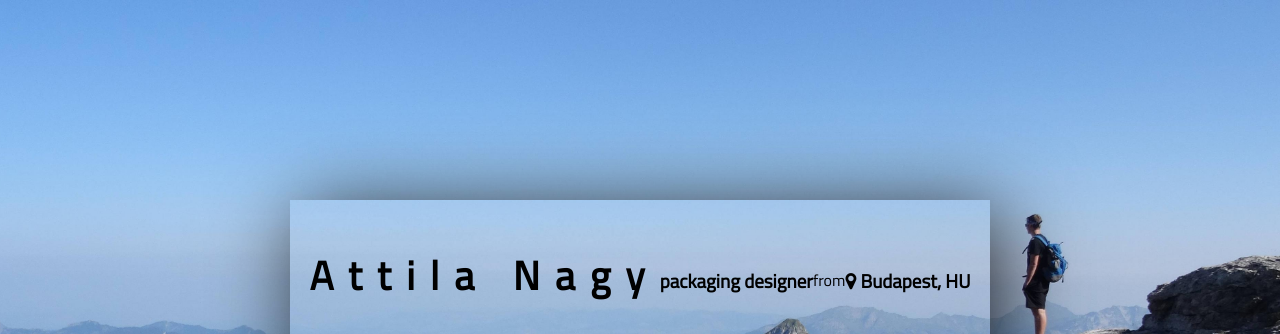
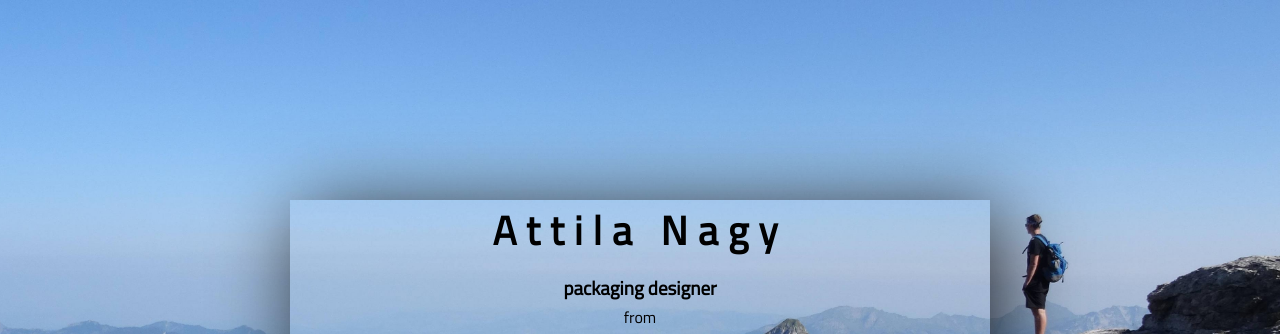
Before and after one commit to csillaks/profile-card, a plain HTML site: page index.html in a window 1280 px wide. Shown: the top 334 px of the page. Drawn offline with Linux system fonts and the light colour scheme.

Commit message:
space between

```diff
--- a/profile-card.css
+++ b/profile-card.css
@@ -25,20 +25,16 @@ body {
 }
 
 .headline {
-  display:flex;
-  justify-content: center;
-  align-items: center;
+  display: flex;
+  flex-wrap: wrap;
+  flex-direction: column;
+  justify-content: space-between;
   /*flex-direction: column;*/
   height: 40%;
   width: 100%;
   text-align: center;
 }
 
-.box {
-  display:flex;
-  justify-content: center;
-  align-items: center;
-}
 
 h1, h2, p, span {
   font-family: 'Titillium Web', sans-serif;
@@ -46,7 +42,7 @@ h1, h2, p, span {
 }
 
 h1 {
-  letter-spacing: 15px;
+  letter-spacing: 10px;
   margin-bottom: 10px;
   font-size: 40px;
 }
```
